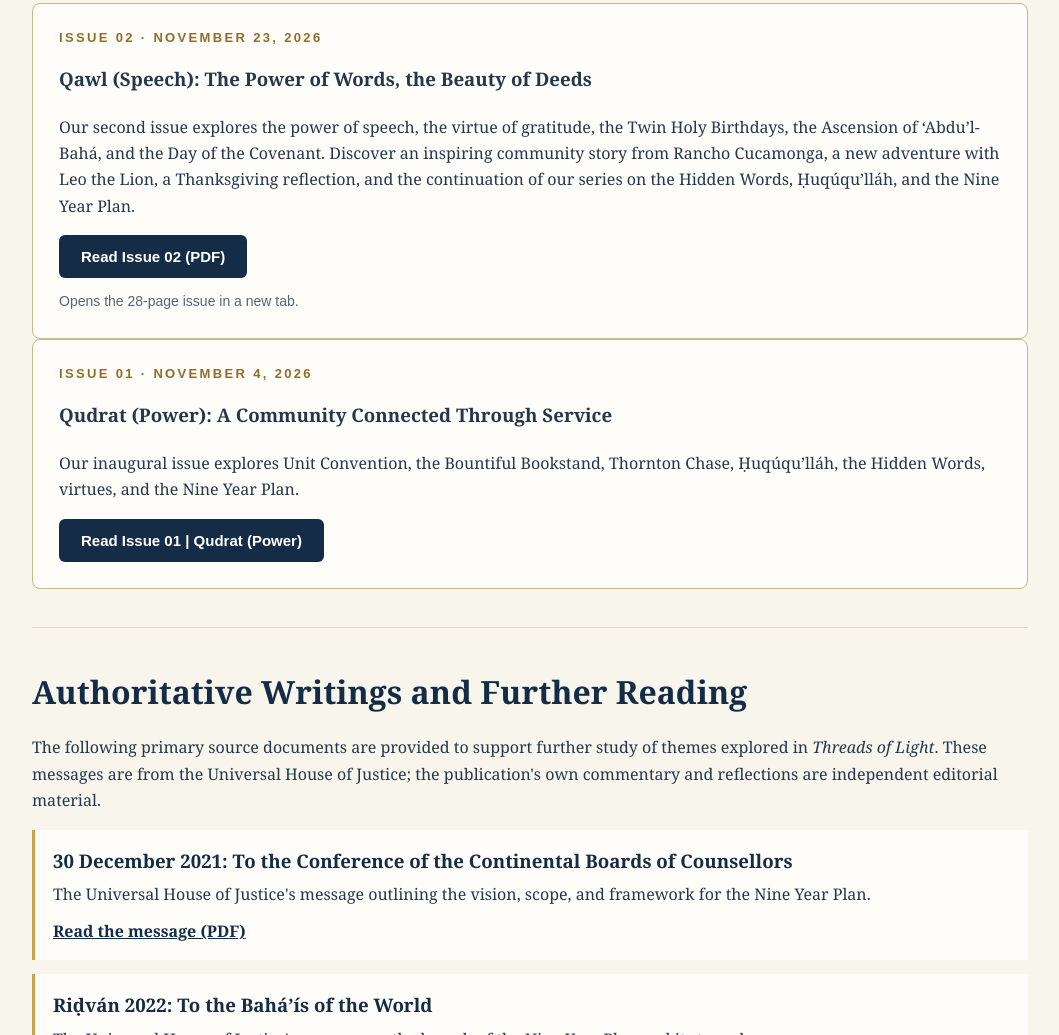
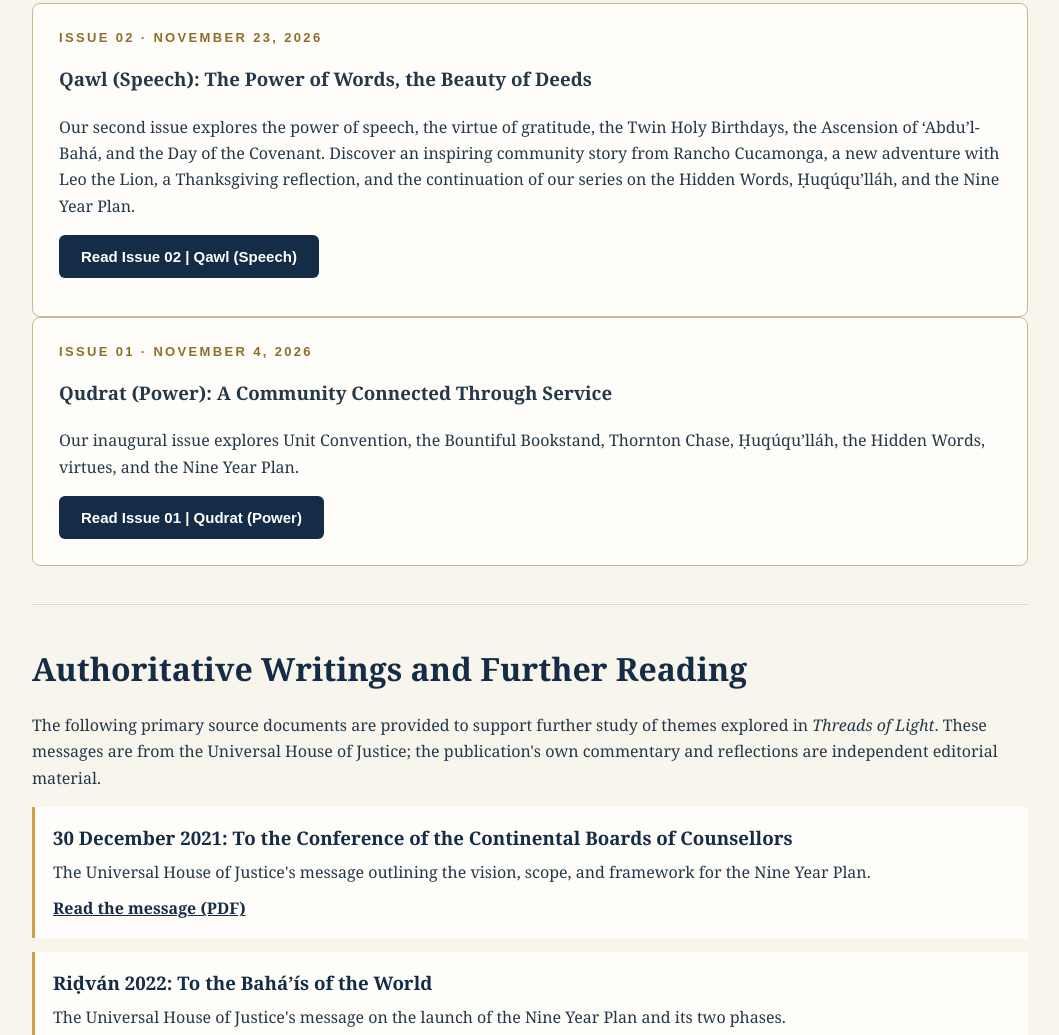
Before and after one commit to ataefi/MMF-site, a plain HTML site: page threads-of-light.html in a window 1280 px wide. Shown: the part 1996-3031 px from the top of the page, without its empty margins (110-1169 px from the left). Drawn offline with Linux system fonts and the light colour scheme.

Commit message:
Update threads-of-light.html

```diff
--- a/threads-of-light.html
+++ b/threads-of-light.html
@@ -179,14 +179,14 @@ footer a {color:#fff}
   </p>
 
   <a class="button"
-     href="threads-of-light-issue-02-qawl-speech.pdf"
+     href="Threads of Light Issue 01 -  QAWL - SPEECH.pdf"
      target="_blank"
      rel="noopener noreferrer">
-    Read Issue 02 (PDF)
+    Read Issue 02 | Qawl (Speech)
   </a>
 
   <p class="small" style="margin:12px 0 0">
-    Opens the 28-page issue in a new tab.
+
   </p>
 </div>
 
```
